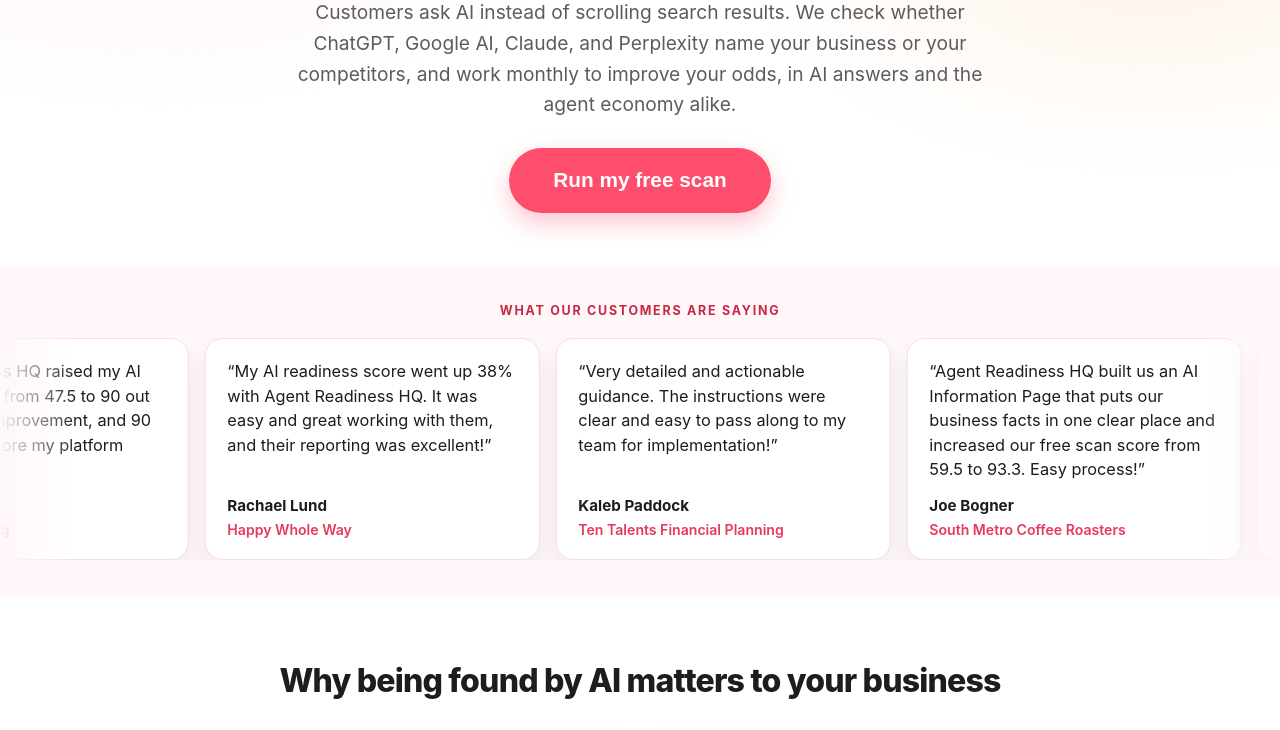
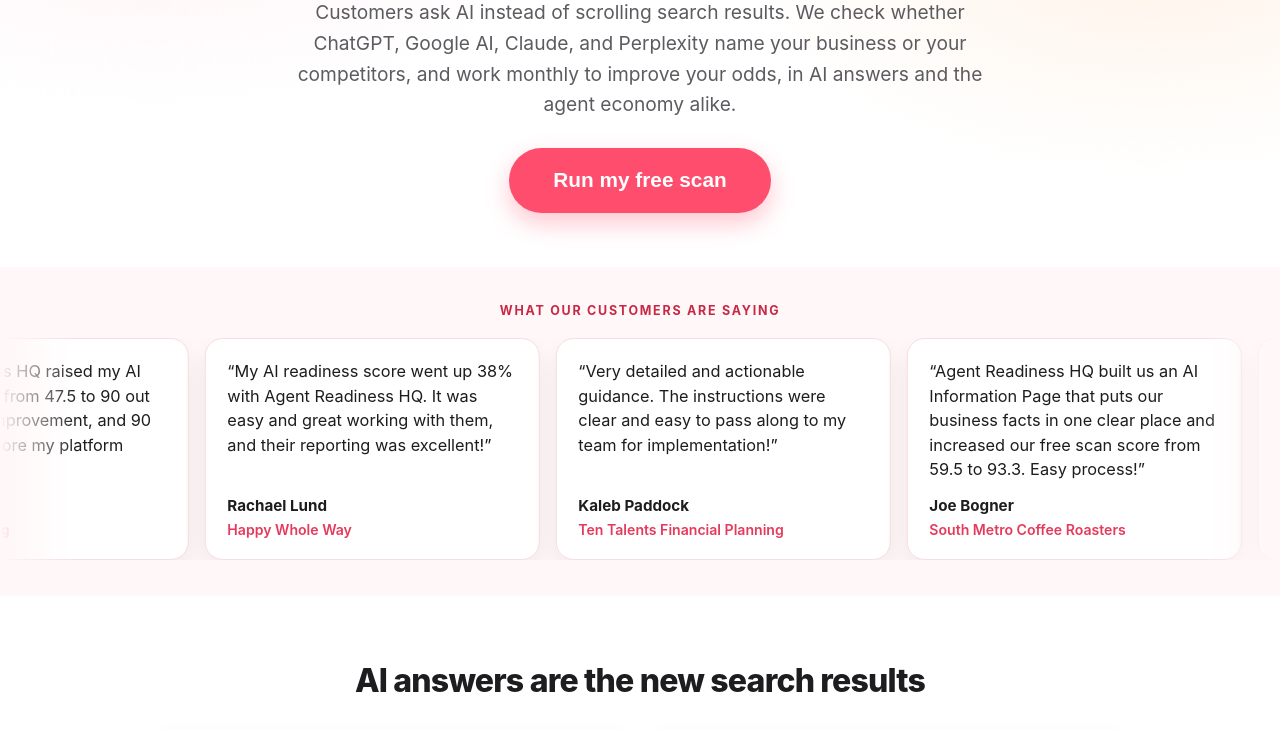
Before and after one commit to caleblund-cpu/Agent-readiness-hq, a plain HTML site: page site/index.html in a window 1280 px wide. Shown: the part 212-942 px from the top of the page. Drawn offline with Linux system fonts and the light colour scheme.

Commit message:
Homepage: section heading is now AI answers are the new search results

```diff
--- a/site/index.html
+++ b/site/index.html
@@ -238,7 +238,7 @@
   <!-- How we get you agent ready (overview) -->
   <section class="section">
     <div class="container">
-      <h2>Why being found by AI matters to your business</h2>
+      <h2>AI answers are the new search results</h2>
       <div class="cards why-cards">
         <article class="card">
           <span class="card-icon">◉</span>
```
